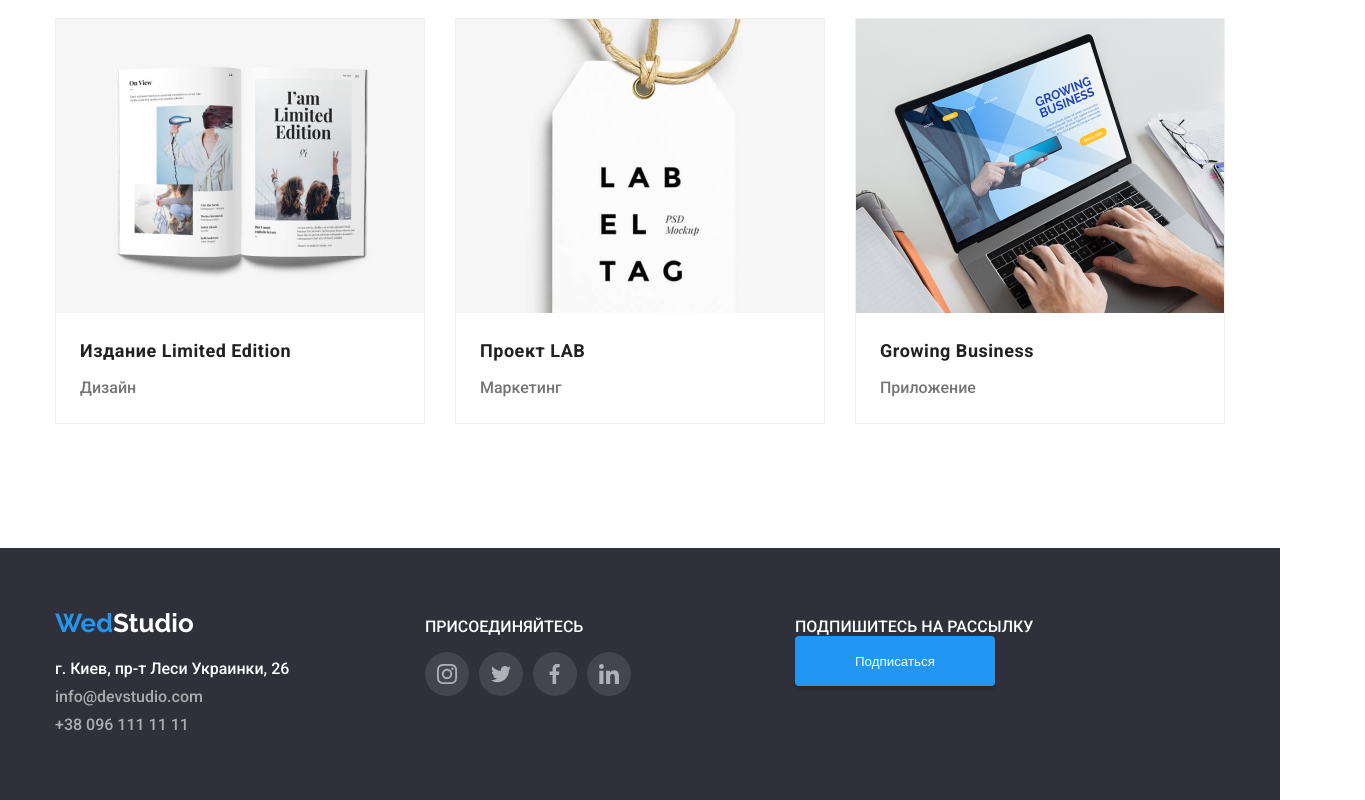
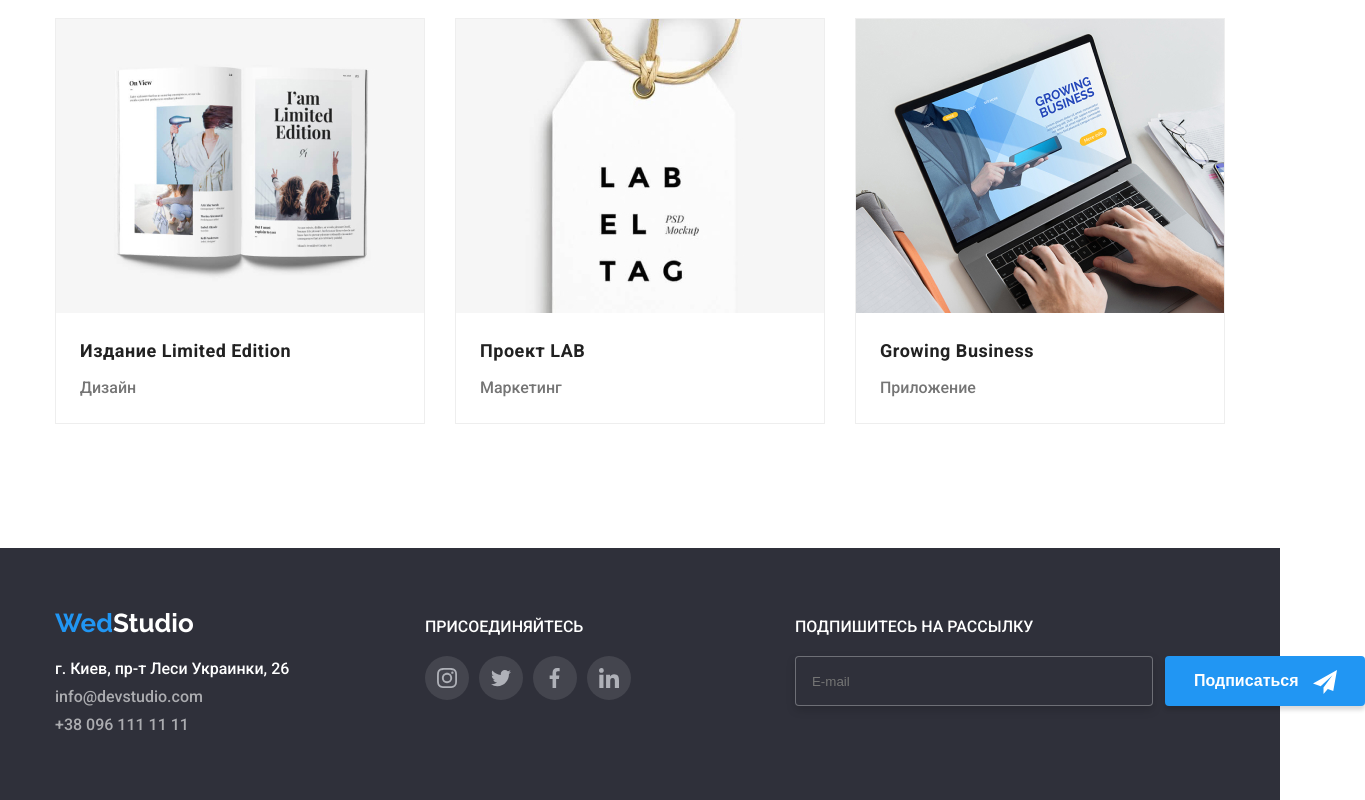
Before and after one commit to Yevhenii-hub/goit-markup-hw-06, a plain HTML site: page portfolio.html in a window 1280 px wide. Shown: the part 1133-1933 px from the top of the page, 1365 px wide, since content can reach past the window. Drawn offline with Linux system fonts and the light colour scheme.

Commit message:
commit 1
сделал футер

```diff
--- a/css/styles.css
+++ b/css/styles.css
@@ -762,12 +762,41 @@ letter-spacing: 0.02em;
 }
 
 .footer-text {
+
     display: block;
     text-transform: uppercase;
   color: #ffffff;
-  margin: 0;
+  margin-bottom: 20px;
+
+
+
+
 }
-.footer-disc{
+.email-footer{
+  padding: 16px;
+  margin-right: 12px;
+  width: 358px;
+height: 50px;
+
+border: 1px solid rgba(255, 255, 255, 0.3);
+box-sizing: border-box;
+filter: drop-shadow(0px 4px 4px rgba(0, 0, 0, 0.15));
+border-radius: 4px;
+background: #2F303A;
+color:var(--white-collor);
+
+
+}
+.button-footer{
+  font-weight: bold;
+font-size: 16px;
+line-height: 30px;
+}
+.send-icon{
+  position: absolute;
+  top: 122px;
+  right: -112px;
+
 
 }
 
@@ -787,6 +816,7 @@ letter-spacing: 0.02em;
 
 /* FOOTER ПОЗИЦИОНИРОВАНИЕ */
 .footer-content {
+  position: relative;
   display: flex;
   height: 252px;
   align-items: baseline;
@@ -808,6 +838,8 @@ letter-spacing: 0.02em;
   position: absolute;
 width: 200px;
 height: 50px;
+text-align: left;
+padding-left: 29px;
 
 background: #2196F3;
 box-shadow: 0px 4px 4px rgba(0, 0, 0, 0.15);
--- a/portfolio.html
+++ b/portfolio.html
@@ -285,7 +285,18 @@
 
           <div class="footer-end calc">
             <p class="footer-text">Подпишитесь на рассылку</p>
+            <input
+              class="email-footer"
+              type="email"
+              name="email"
+              placeholder="E-mail "
+              pattern="^[А-Яа-яЁё\s]+$"
+              required=""
+            />
             <button class="button-footer" type="button">Подписаться</button>
+            <svg class="send-icon" height="24" width="24">
+              <use href="./images/sprite.svg#icon-icon-send"></use>
+            </svg>
           </div>
         </div>
       </div>
```
Also changed, not shown: index.html (+10 -0 lines).
